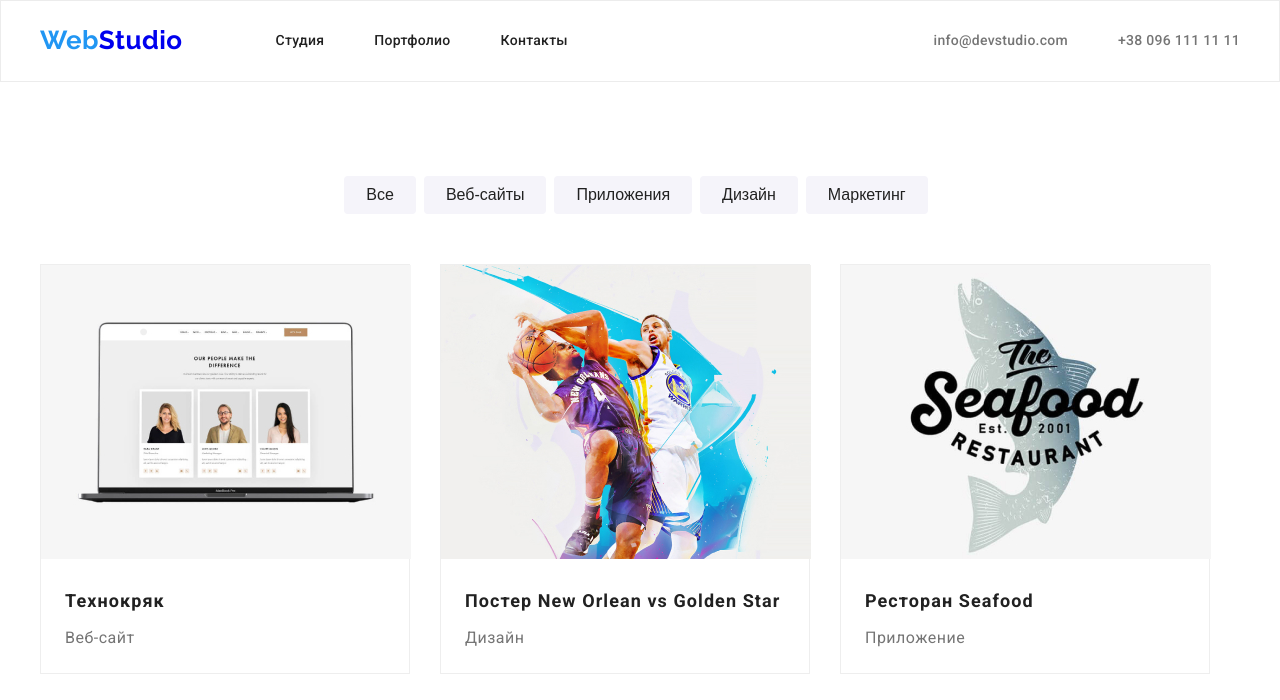
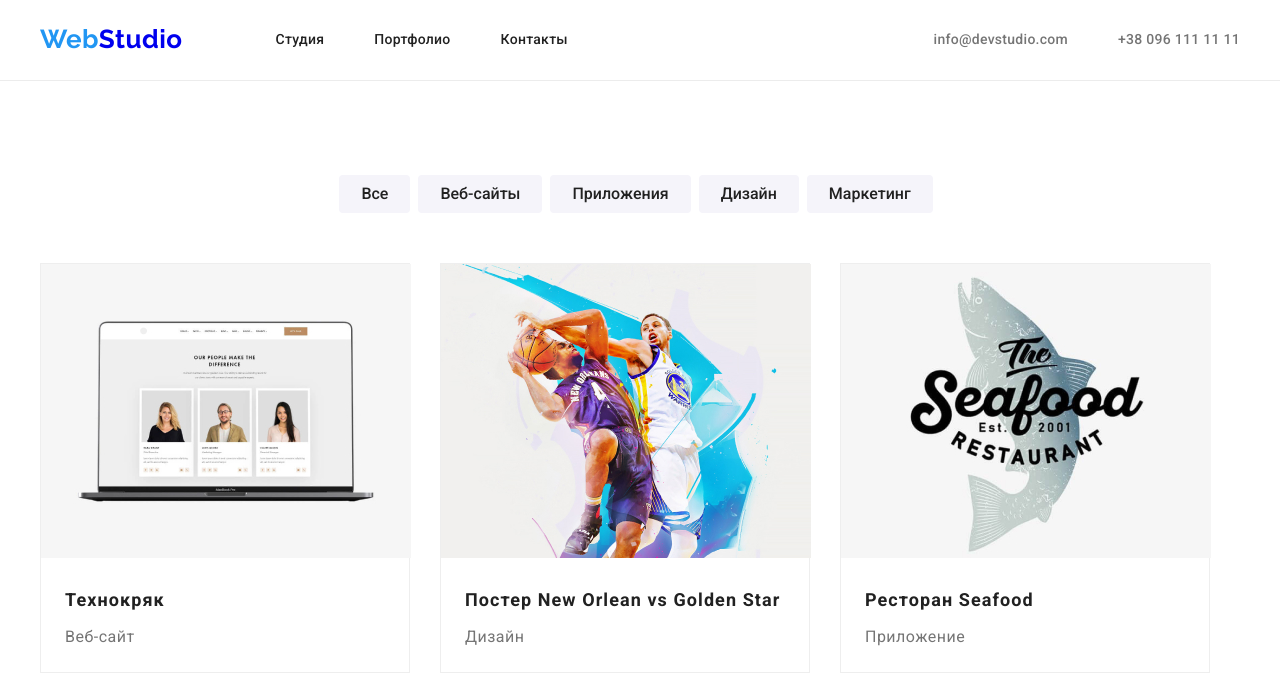
Before and after one commit to VladGumeniuk/goit-markup-hw-03, a plain HTML site: page portolio/portfolio.html in a window 1280 px wide. Shown: the top 700 px of the page. Drawn offline with Linux system fonts and the light colour scheme.

Commit message:
Add files via upload

```diff
--- a/css/style.css
+++ b/css/style.css
@@ -43,7 +43,7 @@ ul {
 /* HEADER */
 
 .line-header {
-  border: 1px solid #ececec;
+  border-bottom: 1px solid #ececec;
 }
 
 .logo-title {
@@ -331,6 +331,7 @@ ul {
   margin-right: 8px;
   padding: 6px 22px;
 
+  font-family: Roboto;
   font-weight: 500;
   font-size: 16px;
   line-height: 1.62;
```
